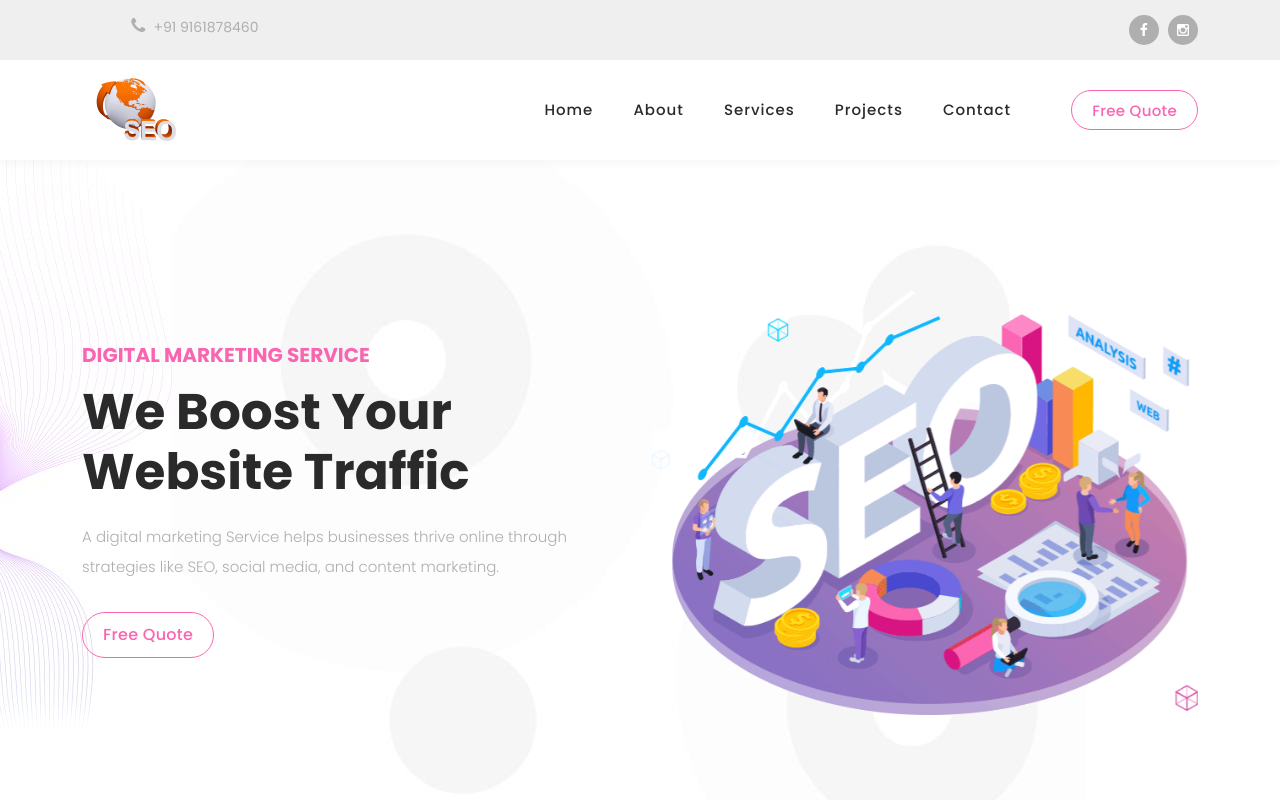
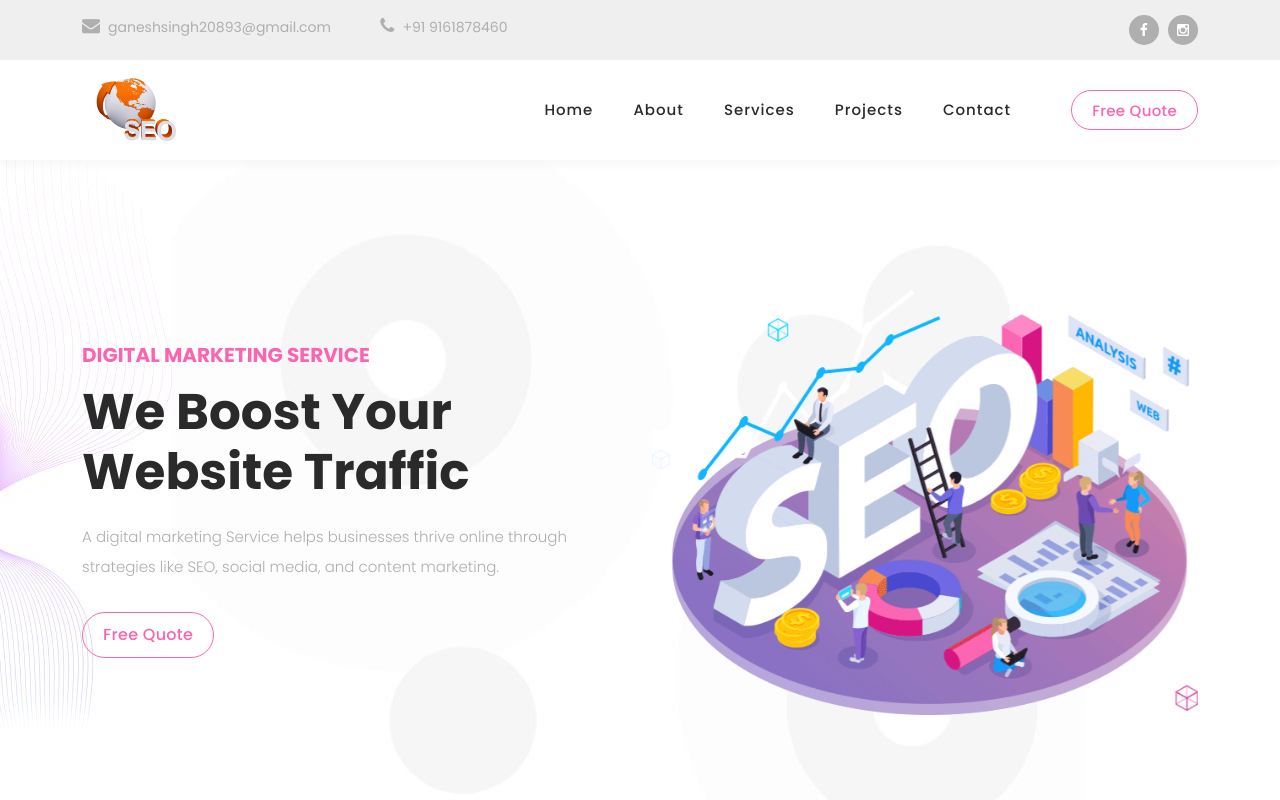
Before and after one commit to Manoj-Kumar1996/SEO, a plain HTML site: page index.html in a window 1280 px wide. Shown: the top 800 px of the page. Drawn offline with Linux system fonts and the light colour scheme.

Commit message:
Update index.html

```diff
--- a/index.html
+++ b/index.html
@@ -51,7 +51,7 @@ https://templatemo.com/tm-568-digimedia
         <div class="col-lg-8 col-sm-8 col-7">
           <ul class="info">
             <li>
-
+              <a href="mailto:ganeshsingh20893@gmail.com"><i class="fa fa-envelope"></i>ganeshsingh20893@gmail.com</a>
             </li>
             <li>
               <a href="tel:9161878460"><i class="fa fa-phone"></i>+91 9161878460</a>
```
